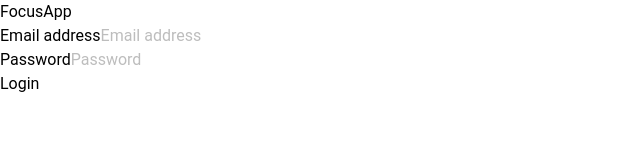
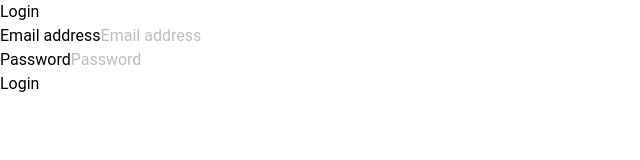
Before and after one commit to lpilla/olimpia-pet, a React (Vite) app: page /login in a window 1280 px wide. Shown: the top 160 px of the page, without its empty margins (0-640 px from the left). Built offline with nearby package versions, Linux system fonts and the light colour scheme; no server answers.

Commit message:
create userAuthContext

```diff
--- a/src/App.jsx
+++ b/src/App.jsx
@@ -1,7 +1,12 @@
+import { useContext } from "react";
+import { UserContext } from "./context/UserContext";
+
 function App() {
+  const { user } = useContext(UserContext);
   return (
     <>
       <h1 className="text-3xl font-bold underline">App</h1>
+      <h1>Welcome, {user}!</h1>
     </>
   );
 }
--- /dev/null
+++ b/src/context/UserContext.jsx
@@ -0,0 +1,42 @@
+import React, { createContext, useState } from "react";
+import { signInWithEmailAndPassword } from "firebase/auth";
+import { auth } from "../lib/firebase";
+
+export const UserContext = createContext();
+
+export const useUser = () => {
+  const [user, setUser] = useState("");
+  const addUser = (user) => {
+    setUser(user);
+  };
+
+  const userLogin = ( email, password) => {
+    //e.preventDefault();
+    console.log("sono dentro");
+    signInWithEmailAndPassword(auth, email, password)
+      .then((userCredential) => {
+        // Signed in
+        const user = userCredential.user;
+        console.log("login effettuato");
+        addUser(user);
+        console.log(user);
+      })
+      .catch((error) => {
+        const errorCode = error.code;
+        const errorMessage = error.message;
+        console.log(errorCode, errorMessage);
+      });
+  };
+  return { user, addUser, userLogin };
+};
+
+export const UserProvider = ({ children }) => {
+  const value = useUser();
+
+  return (
+    <UserContext.Provider value={value}>
+      {" "}
+      <>{children} </>{" "}
+    </UserContext.Provider>
+  );
+};
--- a/src/main.jsx
+++ b/src/main.jsx
@@ -8,6 +8,7 @@ import App from "./App";
 import Login from "./pages/login/index";
 import Register from "./pages/register/index";
 import Home from "./pages/home/index";
+import { UserProvider } from "./context/UserContext";
 
 const router = createBrowserRouter([
   {
@@ -35,7 +36,9 @@ const router = createBrowserRouter([
 ReactDOM.createRoot(document.getElementById("root")).render(
   <React.StrictMode>
     <ThemeProvider>
-      <RouterProvider router={router} />
+      <UserProvider>
+        <RouterProvider router={router} />
+      </UserProvider>
     </ThemeProvider>
   </React.StrictMode>
 );
--- a/src/pages/home/index.jsx
+++ b/src/pages/home/index.jsx
@@ -2,6 +2,7 @@ import "leaflet/dist/leaflet.css";
 import { MapContainer, TileLayer, Marker, Popup } from "react-leaflet";
 import { useMap, useMapEvents } from "react-leaflet/hooks";
 import face from "./face-2.jpg";
+import { UserContext } from "../../context/UserContext";
 import {
   Card,
   CardHeader,
@@ -29,7 +30,7 @@ import {
   FireIcon,
 } from "@heroicons/react/24/solid";
 import { ChevronDownIcon } from "@heroicons/react/24/outline";
-import { useEffect, useState } from "react";
+import { useContext, useEffect, useState } from "react";
 
 import L from "leaflet";
 import card from "@material-tailwind/react/theme/components/card";
@@ -94,6 +95,8 @@ export default function Home() {
       "https://static.vecteezy.com/system/resources/previews/004/705/198/original/store-icon-design-symbol-market-retail-building-storefront-for-ecommerce-free-vector.jpg",
     iconSize: [32, 32], // Adjust the size according to your icon
   });
+  const { user } = useContext(UserContext);
+  console.log(user);
   return (
     <div>
       <MapContainer
@@ -198,7 +201,7 @@ export default function Home() {
                   </div>
                   <div className="mt-[-30px]">
                     <h4 className="text-xl font-bold leading-0 ">
-                      Lorenzo Pilla
+                      Ciao {user.email}
                     </h4>
                     <p className="text-sm">2 animali</p>
                   </div>
--- a/src/pages/login/index.jsx
+++ b/src/pages/login/index.jsx
@@ -1,29 +1,20 @@
 import React, { useState } from "react";
-import { auth } from "../../lib/firebase";
 import { NavLink, useNavigate } from "react-router-dom";
-import { signInWithEmailAndPassword } from "firebase/auth";
+import { useContext } from "react";
+import { UserContext } from "../../context/UserContext";
 
 const Login = () => {
-  const navigate = useNavigate();
   const [email, setEmail] = useState("");
   const [password, setPassword] = useState("");
+  const { userLogin } = useContext(UserContext);
+  const navigate = useNavigate();
 
   const onLogin = (e) => {
     e.preventDefault();
-    console.log("sono dentro");
-    signInWithEmailAndPassword(auth, email, password)
-      .then((userCredential) => {
-        // Signed in
-        const user = userCredential.user;
-        console.log("siii");
-        navigate("/home");
-        console.log(user);
-      })
-      .catch((error) => {
-        const errorCode = error.code;
-        const errorMessage = error.message;
-        console.log(errorCode, errorMessage);
-      });
+    if (email && password) {
+      userLogin(email, password);
+      navigate("/home");
+    }
   };
 
   return (
@@ -31,7 +22,7 @@ const Login = () => {
       <main>
         <section>
           <div>
-            <p> FocusApp </p>
+            <h1> Login </h1>
 
             <form>
               <div>
--- a/src/pages/register/index.jsx
+++ b/src/pages/register/index.jsx
@@ -1,6 +1,6 @@
 import React, { useEffect } from "react";
 import { Form, Link } from "react-router-dom";
-import { useState } from "react";
+import { useState, createContext } from "react";
 import {
   Stepper,
   Step,
@@ -11,6 +11,8 @@ import {
   Typography,
   Radio,
   IconButton,
+  InformationCircleIcon,
+  Alert,
 } from "@material-tailwind/react";
 import AnimalSelect from "../../components/animalSelect";
 import { FaGoogle, FaApple } from "react-icons/fa";
@@ -33,10 +35,7 @@ const Register = () => {
 
   const changeStep = (e) => {
     e.preventDefault();
-    if (isChecked == false) {
-      console.log("non è checked");
-      setShowWarning(true);
-    } else {
+
     setData({
       nome: nome,
       cognome: cognome,
@@ -46,7 +45,6 @@ const Register = () => {
       animal: animal,
     });
     handleNext();
-    }
   };
   const handleNext = () => !isLastStep && setActiveStep((cur) => cur + 1);
   const handlePrev = () => !isFirstStep && setActiveStep((cur) => cur - 1);
@@ -67,10 +65,11 @@ const Register = () => {
   }, [animal]);
 
   const [isChecked, setIsChecked] = useState(false);
-  const [showWarning, setShowWarning] = useState(false);
+  const [showWarningTerms, setShowWarningTerms] = useState(false);
+
   const handleCheckboxChange = (event) => {
     setIsChecked(event.target.checked);
-    setShowWarning(false);
+    setShowWarningTerms(false);
   };
 
   //caricamento dati su database
@@ -107,6 +106,36 @@ const Register = () => {
       });
   };
 
+  function allDataInserted() {
+    if (
+      nome != "" &&
+      cognome != "" &&
+      email != "" &&
+      password != "" &&
+      type != ""
+    ) {
+      console.log("dati inseriti");
+      return true;
+    } else {
+      console.log("dati non inseriti");
+      return false;
+    }
+  }
+
+  const handleSubmit = (e) => {
+    //console.log(e);
+    e.preventDefault();
+
+    if (allDataInserted() === true) {
+      changeStep(e);
+    }
+    if (isChecked == false) {
+      console.log("non è checked");
+      setShowWarningTerms(true);
+    } else {
+      console.log("Manca qualche dato nel form!");
+    }
+  };
 
   return (
     <div className="flex flex-col items-center max-w-8xl mx-auto justify-center ">
@@ -132,7 +161,7 @@ const Register = () => {
           <form
             action=""
             className="mt-8 mb-2 w-80 max-w-screen-lg sm:w-96"
-            onSubmit={sendRegister}
+            onSubmit={handleSubmit}
           >
             <div className="mb-4 flex flex-col gap-6">
               <Input
@@ -167,6 +196,15 @@ const Register = () => {
                 value={password}
                 onChange={(e) => setPassword(e.target.value)}
               />
+              {/*<Typography
+                variant="small"
+                color="gray"
+                className="flex items-center gap-1 font-normal mt-2"
+              >
+                <InformationCircleIcon className="w-4 h-4 -mt-px" />
+                Use at least 8 characters, one uppercase, one lowercase and one
+                number.
+        </Typography*/}
             </div>
             <div className="flex gap-10 justify-center">
               <Radio
@@ -184,6 +222,11 @@ const Register = () => {
                 onChange={(e) => setType(e.target.value)}
               />
             </div>
+            {showWarningTerms && (
+              <Typography variant="small" color="red">
+                Please agree to the Terms and Conditions!
+              </Typography>
+            )}
             <Checkbox
               label={
                 <Typography
@@ -204,7 +247,7 @@ const Register = () => {
               checked={isChecked}
               onChange={handleCheckboxChange}
             />
-            {showWarning && (
+            {showWarningTerms && (
               <Typography variant="small" color="red">
                 Please agree to the Terms and Conditions!
               </Typography>
@@ -214,7 +257,12 @@ const Register = () => {
             </Button>
             <Typography color="gray" className="mt-4 text-center font-normal">
               Already have an account?{" "}
-              <Link to={"/login"} className="font-medium text-blue-500 transition-colors hover:text-blue-700">Sign In</Link>
+              <Link
+                to={"/login"}
+                className="font-medium text-blue-500 transition-colors hover:text-blue-700"
+              >
+                Sign In
+              </Link>
             </Typography>
             <div className="flex gap-4 items-center w-full justify-center mt-2">
               <IconButton className="bg-[#ea4335] rounded hover:shadow-[#ea4335]/20 focus:shadow-[#ea4335]/20 active:shadow-[#ea4335]/10">
@@ -370,3 +418,10 @@ const AnimalDogList = () => {
     </div>
   );
 };
+
+/*export const RegisterContext = createContext();
+
+export const RegisterProvider = ({ children }) => {
+  const value = sendRegister;
+  return <RegisterContext.Provider value={value}>{children}</RegisterContext.Provider>;
+};*/
```
Lines whose indentation alone changed are shown as unchanged.
